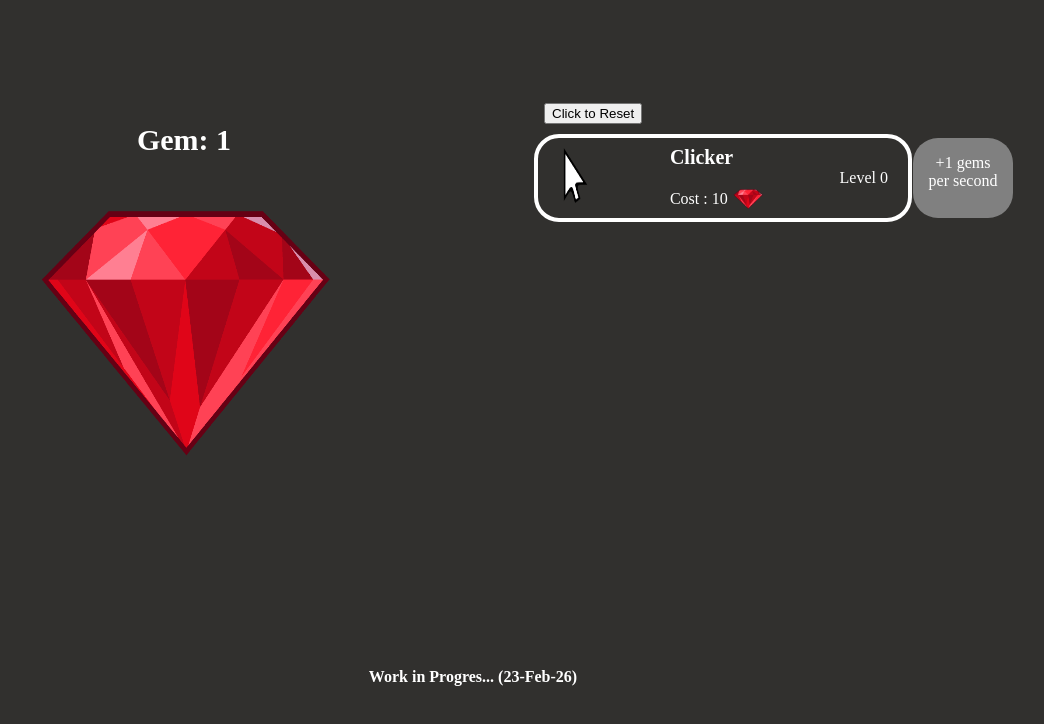
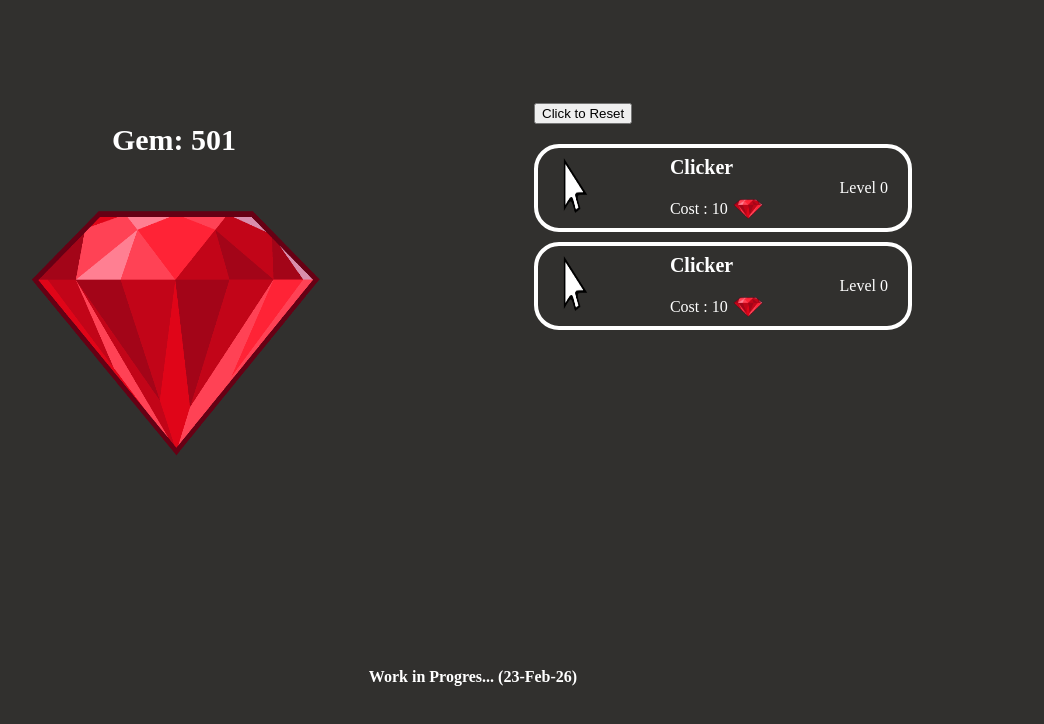
Before and after one commit to Pklinhom/first-javagame1, a plain HTML site: page index.html in a window 1280 px wide. Both pictures are taken after a click on the picture 351 px from the left and 331 px from the top of the page. Shown: the whole page, without its empty margins (167-1211 px from the left). Drawn offline with Linux system fonts and the light colour scheme.

Commit message:
Buy Click Finished

```diff
--- a/index.html
+++ b/index.html
@@ -1,6 +1,6 @@
 <!DOCTYPE html>
 <html lang="en">
-
+<!-- Header Zone-->
 <head>
     <meta charset="UTF-8">
     <meta name="viewport" content="width=device-width, initial-scale=1.0">
@@ -13,17 +13,17 @@
         <div class="main">
             <div class="left">
                     <h3>
-                        Gem: <span class="gem-cost">0</span>
+                        Gem: <span class="gem-cost">500</span>
                     </h3>
                     <img src="./assets/gem.png" alt="" srcset="" class="gem-image" onclick="incrementGem()" draggable="false">
             </div>
-
+<!-- Buttons Zones-->
             <div class="right">
 
                 <button onclick="resetGem()" style="margin: 10px;">
                     Click to Reset
                 </button>
-
+<!-- Clikcer Upgrades Zones-->
                 <div class="upgrade" onclick="buyClicker()">
                     <div class="left-section">
                         <img src="./assets/clicker-white.png" class="upgrade-img" >
@@ -35,10 +35,29 @@
                             <img src="./assets/gem.png" class="gem-img">
                         </div>
                     </div>
-                    <div class="right-section">Level 0</div>
+                    <div class="right-section">Level <span class="clicker-level">0</span></div>
                         <div class="next-level-info">
                             <p>
-                                +<span class="cursor-increase">1</span> gems <br /> per second
+                                +<span class="clicker-increase">1</span> gems <br /> per second
+                            </p>
+                        </div>
+                </div>
+<!-- AutoClick Upgrades Zones-->
+                <div class="upgrade" onclick="buyClicker()">
+                    <div class="left-section">
+                        <img src="./assets/clicker-white.png" class="upgrade-img" >
+                    </div>
+                    <div class="mid-section">
+                        <h4>Clicker</h4>
+                        <div class="cost-info">
+                            <p>Cost : <span class="clicker-cost">10</span></p>
+                            <img src="./assets/gem.png" class="gem-img">
+                        </div>
+                    </div>
+                    <div class="right-section">Level <span class="clicker-level">0</span></div>
+                        <div class="next-level-info">
+                            <p>
+                                +<span class="clicker-increase">1</span> gems <br /> per second
                             </p>
                         </div>
                 </div>
--- a/index.js
+++ b/index.js
@@ -3,23 +3,36 @@ let parsedGem = parseFloat(gem.innerHTML)
 
 let clickerCost = document.querySelector(".clicker-cost")
 let parsedClickerCost = parseFloat(clickerCost.innerHTML)
+let clickerLevel = document.querySelector(".clicker-level");
+let clickerIncrease = document.querySelector(".clicker-increase");
+let pasrsedClickerIncrease = parseFloat(clickerIncrease.innerHTML)
+
+
+let gpc = 1;
 
 function incrementGem(){
     gem.innerHTML = parsedGem
-    parsedGem +=1
-    gem.innerHTML = parsedGem
+    gem.innerHTML = Math.round(parsedGem += gpc);
 }
 
 function resetGem(){
     if (parsedGem >= 0){
-        parsedGem -= parsedGem
-        gem.innerHTML = parsedGem
+        parsedGem -= parsedGem;
+        gem.innerHTML = parsedGem;
     }
 }
 
 function buyClicker(){
     if (parsedGem >= parsedClickerCost){
-        parsedGem -= parsedClickerCost
-        gem.innerHTML = parsedGem
+        gem.innerHTML = Math.round(parsedGem -= parsedClickerCost);
+
+        clickerLevel.innerHTML ++
+
+        pasrsedClickerIncrease = parseFloat((pasrsedClickerIncrease * 1.03).toFixed(2))
+        clickerIncrease.innerHTML = pasrsedClickerIncrease
+        gpc += pasrsedClickerIncrease
+
+        parsedClickerCost *= 1.55;
+        clickerCost.innerHTML = Math.round(parsedClickerCost)
     }
 }
--- a/style.css
+++ b/style.css
@@ -45,6 +45,7 @@ body {
     padding:  10px 20px;
     border-radius: 25px;
     position: relative;
+    margin: 10px;
 }
 
 .mid-section h4{
@@ -75,10 +76,15 @@ body {
 
 .next-level-info{
     position: absolute;
-    right: -105px;
+    right: -110px;
     background-color: gray;
     height: 80px;
     width: 100px;
     text-align: center;
     border-radius: 25px;
+    display: none;
 }
+
+.upgrade:hover .next-level-info {
+    display:  block;
+}
```
